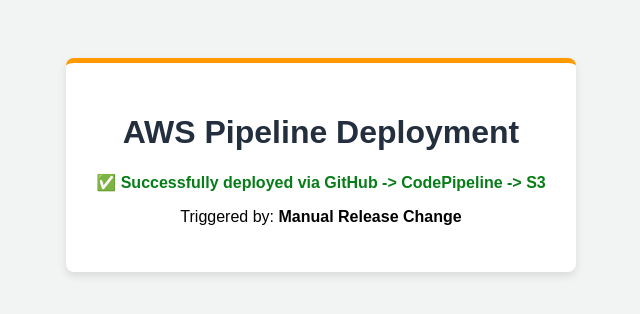
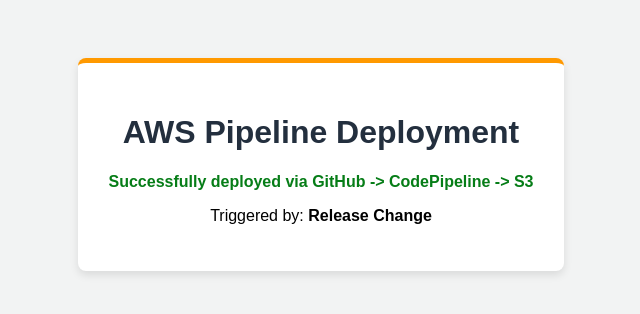
Before and after one commit to shivaprasad0356/review-ci-cd, a plain HTML site: page index.html in a window 1280 px wide. Shown: the whole page, without its empty margins (319-959 px from the left). Drawn offline with Linux system fonts and the light colour scheme.

Commit message:
Update index.html

```diff
--- a/index.html
+++ b/index.html
@@ -12,8 +12,8 @@
 <body>
     <div class="card">
         <h1>AWS Pipeline Deployment</h1>
-        <p class="status">✅ Successfully deployed via GitHub -> CodePipeline -> S3</p>
-        <p>Triggered by: <strong>Manual Release Change</strong></p>
+        <p class="status"> Successfully deployed via GitHub -> CodePipeline -> S3</p>
+        <p>Triggered by: <strong>Release Change</strong></p>
     </div>
 </body>
 </html>
```
